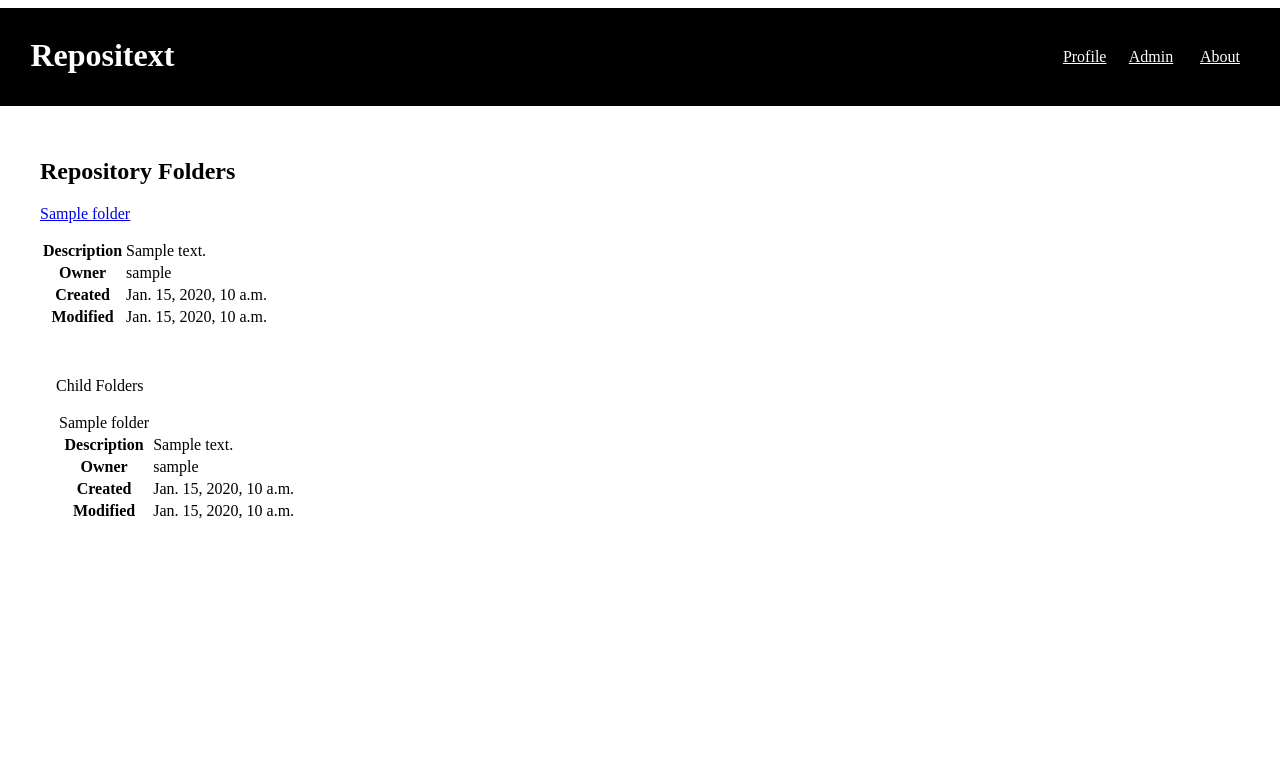
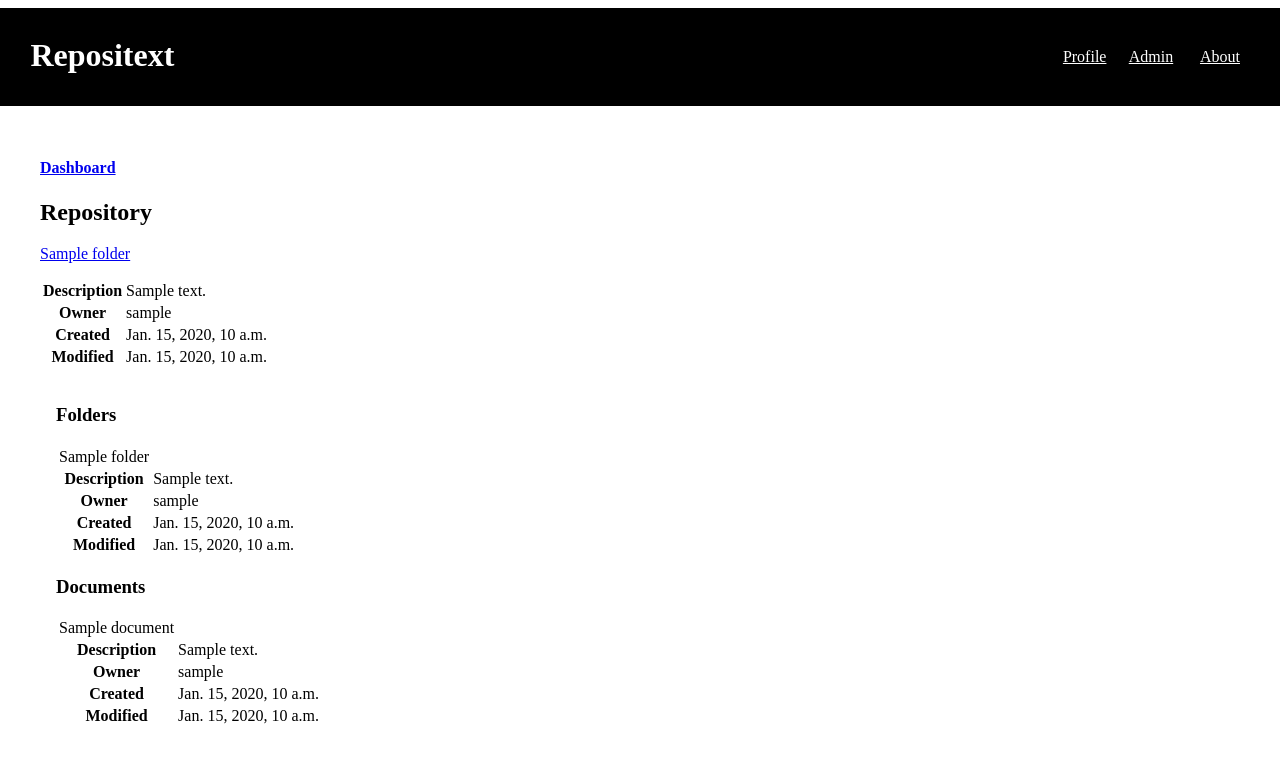
Before and after one commit to vidhibagadia/repositext, a Django app: template apps/docweb/templates/docweb/repository.html in a window 1280 px wide. Shown: the top 763 px of the page. Run offline with Django 3.2, Linux system fonts and the light colour scheme; the template is opened without the code that fills it: values that come from a table or form of the project are taken from there, others are empty; tables that the repository leaves empty hold one stand-in row (values such as "Sample post"); parts of the project's set-up code (start-up, migrations or seed data) failed here and were passed over.

Commit message:
Modify repository.html - add child documents; Modify view.html - add child documents to context

```diff
--- a/apps/docweb/templates/docweb/repository.html
+++ b/apps/docweb/templates/docweb/repository.html
@@ -37,10 +37,9 @@
 
     .children {
       padding: 1em;
-      margin-top: 1em;
     }
 
-    .child-folder {
+    .child-folder, .child-document {
       margin-top: 1em;
     }
 
@@ -79,8 +78,14 @@
 
       <div class="doc-view">
 
+        <h4>
+          <a href="/docweb/">
+            Dashboard
+          </a>
+        </h4>
+
         <div class="doc-view-title">
-          <h2>Repository Folders</h2>
+          <h2>Repository</h2>
         </div>
 
         <div class="root-folder">
@@ -109,7 +114,7 @@
           </table>
         </div>
         <div class="children">
-          <p>Child Folders</p>
+          <h3>Folders</h3>
           {% for folder in child_folders %}
             <table class="child-folder">
               <tr>
@@ -133,6 +138,30 @@
               </tr>
             </table>
           {% endfor %}
+          <h3>Documents</h3>
+          {% for document in child_documents %}
+            <table class="child-document">
+              <tr>
+                <td>{{ document.name }}</td>
+              </tr>
+              <tr>
+                <th>Description</th>
+                <td>{{ document.description }}</td>
+              </tr>
+              <tr>
+                <th>Owner</th>
+                <td>{{ document.owner }}</td>
+              </tr>
+              <tr>
+                <th>Created</th>
+                <td>{{ document.created }}</td>
+              </tr>
+              <tr>
+                <th>Modified</th>
+                <td>{{ document.modified }}
+              </tr>
+            </table>
+          {% endfor %}
         </div>
       </div>
     </div>
--- a/apps/docweb/views.py
+++ b/apps/docweb/views.py
@@ -1,6 +1,6 @@
 from django.shortcuts import render
 from django.views import View
-from apps.repo.models import Folder
+from apps.repo.models import Document, Folder
 
 
 class IndexView(View):
@@ -21,12 +21,13 @@ class RepositoryView(View):
     def get(self, request, folder_id):
         top_folder = Folder.objects.get(name='-ROOT-')
         child_folders = Folder.objects.filter(parent=top_folder)
-
+        child_documents = Document.objects.filter(parent=top_folder)
         return render(
             request,
             'docweb/repository.html',
             {
                 'top_folder': top_folder,
                 'child_folders': child_folders,
+                'child_documents': child_documents,
             }
         )
```
